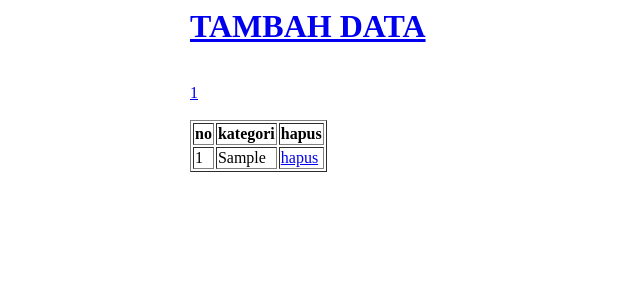
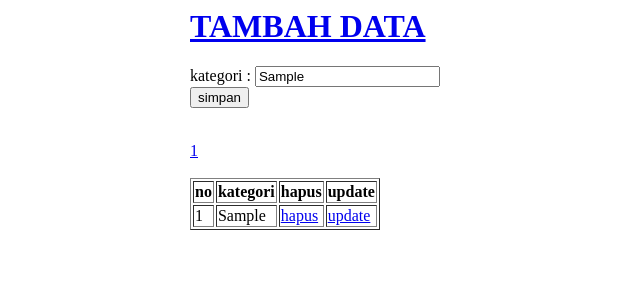
Before and after one commit to MuhammadIzzataArkananta/php-tugas, a PHP site: page /php-tugas/select.php?update=1 in a window 1280 px wide. Shown: the top 300 px of the page, without its empty margins (0-640 px from the left). Run offline with PHP 8.4, Linux system fonts and the light colour scheme; tables that the repository leaves empty or names only in its code hold one stand-in row (values such as "Sample post").

Commit message:
update data
video #22

```diff
--- a/youtube-php/restoran/kategori/select.php
+++ b/youtube-php/restoran/kategori/select.php
@@ -4,6 +4,11 @@
 
 <?php
 require_once "../function.php";
+
+if(isset($_GET['update'])) {
+    $id=$_GET['update'];
+    require_once "update.php";
+}
 
 if(isset($_GET['hapus'])) {
     $id=$_GET['hapus'];
@@ -49,6 +54,8 @@ echo '
     <th>no</th>
     <th>kategori</th>
     <th>hapus</th>
+    <th>update</th>
+
 </tr>
 ';
 
@@ -59,6 +66,7 @@ if($jumlah>0) {
         echo '<td>'.$no++.'</td>';
         echo '<td>'.$row['kategori'].'</td>';
         echo '<td><a href="?hapus='.$row['idkategori'].'">'.'hapus'.'</a></td>';
+        echo '<td><a href="?update='.$row['idkategori'].'">'.'update'.'</a></td>';
         echo '</tr>';
     }
 }
--- /dev/null
+++ b/youtube-php/restoran/kategori/update.php
@@ -0,0 +1,31 @@
+<?php
+
+require_once "../function.php";
+
+$sql="SELECT * FROM tblkategori WHERE idkategori=$id";
+$result=mysqli_query($koneksi, $sql);
+$row=mysqli_fetch_assoc($result);
+
+// $kategori='es jus';
+// $id=20;
+// $sql="UPDATE tblkategori SET kategori='$kategori' WHERE idkategori=$id";
+// $result=mysqli_query($koneksi, $sql);
+// echo $sql;
+?>
+
+<form action="" method="post">
+    kategori :
+    <input type="text" name="kategori" value="<?php echo $row['kategori']?>">
+    <br>
+    <input type="submit" name="simpan" value="simpan">
+</form>
+<?php
+
+if(isset($_POST['simpan'])) {
+    $kategori=$_POST['kategori'];
+    $sql="UPDATE tblkategori SET kategori='$kategori' WHERE idkategori=$id;";
+    $result=mysqli_query($koneksi, $sql);
+
+    header("location:http://localhost/php-tugas/php-tugas/youtube-php/restoran/kategori/select.php");
+}
+?>
```
